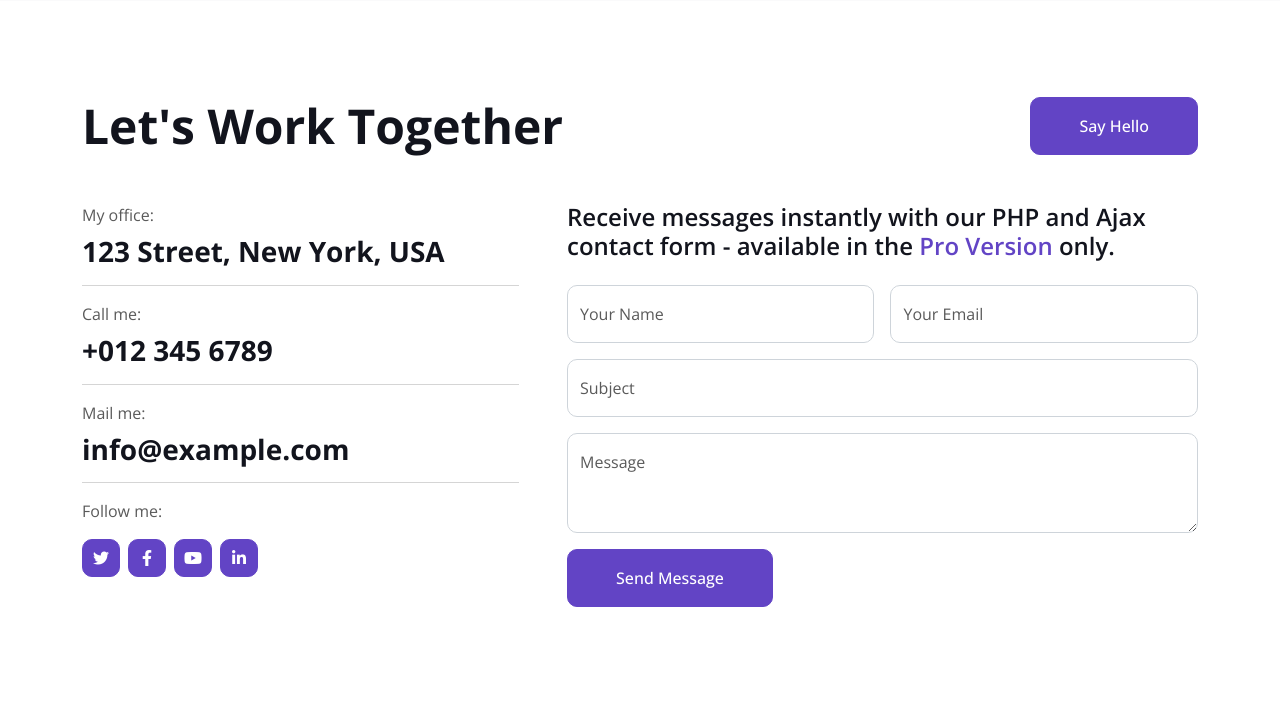
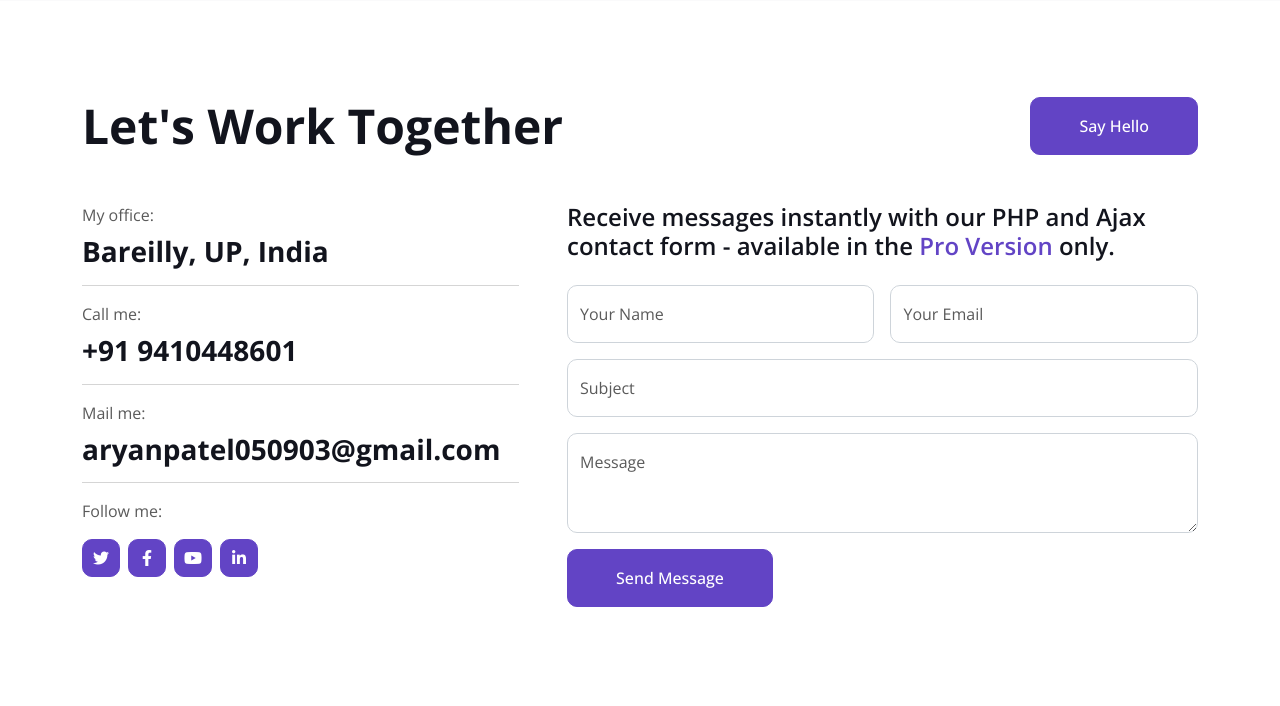
Before and after one commit to AryanPatel-AI/DataScientistPF, a Flask app: page / in a window 1280 px wide. Shown: the part 5475-6181 px from the top of the page. Run offline with Flask 3, Linux system fonts and the light colour scheme; some libraries are stand-ins or nearby versions.

Commit message:
info update

```diff
--- a/templates/index.html
+++ b/templates/index.html
@@ -581,13 +581,13 @@
             <div class="row g-5">
                 <div class="col-lg-5 col-md-6 wow fadeInUp" data-wow-delay="0.1s">
                     <p class="mb-2">My office:</p>
-                    <h3 class="fw-bold">123 Street, New York, USA</h3>
+                    <h3 class="fw-bold">Bareilly, UP, India</h3>
                     <hr class="w-100">
                     <p class="mb-2">Call me:</p>
-                    <h3 class="fw-bold">+012 345 6789</h3>
+                    <h3 class="fw-bold">+91 9410448601</h3>
                     <hr class="w-100">
                     <p class="mb-2">Mail me:</p>
-                    <h3 class="fw-bold">info@example.com</h3>
+                    <h3 class="fw-bold">aryanpatel050903@gmail.com</h3>
                     <hr class="w-100">
                     <p class="mb-2">Follow me:</p>
                     <div class="d-flex pt-2">
```
Also changed, not shown: 1 other file.
